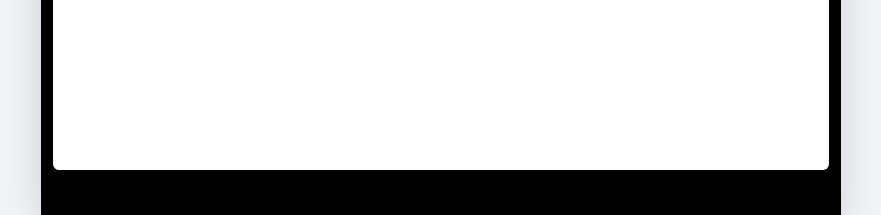
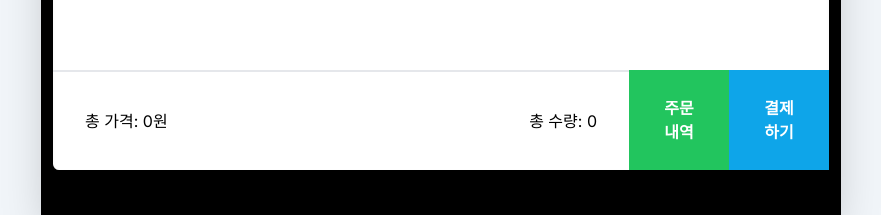
Before and after one commit to seungmin-han/kiosk_with_next13-jotai-tailwind, a Next.js app: page /menu in a window 1280 px wide. Shown: the part 582-797 px from the top of the page, without its empty margins (199-1080 px from the left). Built offline with nearby package versions, Linux system fonts and the light colour scheme.

Commit message:
Faet: 메뉴선택 > 하단 메뉴 구현

```diff
--- a/app/components/menu.tsx
+++ b/app/components/menu.tsx
@@ -1,8 +1,8 @@
 'use client'
 import KioskLayout from "../layouts/kiostLayout"
 import { useAtom } from 'jotai';
-import { Product } from '@/types';
-import { productAtom } from '@/store/atoms';
+import { CartProduct, Product } from '@/types';
+import { cartAtom, productAtom } from '@/store/atoms';
 import { useEffect, useState } from "react";
 import Modal from "./modal";
 import Image from "next/image";
@@ -12,11 +12,15 @@ const screenClassName: String = '';
 
 export default function Menu() {
     const [selectedIndex, setSelectedIndex] = useState<number>(0);
+    const [cart, setCart] = useAtom<CartProduct[]>(cartAtom);
     const [products, _] = useAtom<Product[]>(productAtom);
     const [showDetailModal, setShowDetailModal] = useState<boolean>(false);
     const [copiedProducts, setCopiedProducts] = useState<Product[]>(products.filter((v:Product)=> v.isNewest));
     const [selectedProduct, setSelectedProduct] = useState<Product>();
     const CATEGORY: string[] = ['신상품', '인기메뉴', '카테고리1', '카테고리2', '카테고리3'];
+    const realPrice = (v: Product) => {
+        return v.price * ((100-v.sale)/100);
+    }
 
     const toggleDetailView = (product?: Product) => {
         setSelectedProduct(product);
@@ -44,6 +48,8 @@ export default function Menu() {
 
     return (
         <KioskLayout screenClassName={screenClassName}>
+            <div className="flex flex-col justify-between h-full">
+                <div className="p-4">
                     <div id="menu-header" className="flex justify-between items-center h-12">
                         {
                             CATEGORY.map((v: string, idx: number) => {
@@ -80,11 +86,34 @@ export default function Menu() {
                                     {
                                         v.sale ? <div><s>{ v.price }</s></div> : <></>
                                     }
-                            <div>{v.price - (v.price * (v.sale/100))}</div>
+                                    <div>{realPrice(v)}</div>
                                 </div>
                             </div>
                         })
                     }
+                    </div>
+                </div>
+                <div id="bottomNav" className="flex flex-row justify-between">
+                    <div className="flex flex-row justify-between self-center flex-grow border-t-2 h-[100px] items-center">
+                        <div className="px-8">
+                            총 가격: {cart.reduce((acc:number,v:CartProduct)=>acc+realPrice(v),0)}원
+                        </div>
+                        <div className="px-8">
+                            총 수량: { cart.length }
+                        </div>
+
+                    </div>
+                    <div className="flex flex-row">
+                        <div className="bg-green-500 w-[100px] h-[100px] px-4 py-3 flex justify-center">
+                            <button className="text-white font-bold">주문<br/>내역</button>
+                        </div>
+                        <div className="bg-sky-500 w-[100px] h-[100px] px-4 py-3 flex justify-center">
+                            <button className="text-white font-bold">결제<br/>하기</button>
+                        </div>
+                    </div>
+
+
+                </div>
             </div>
             {
                 showDetailModal
```
Lines whose indentation alone changed are shown as unchanged.
